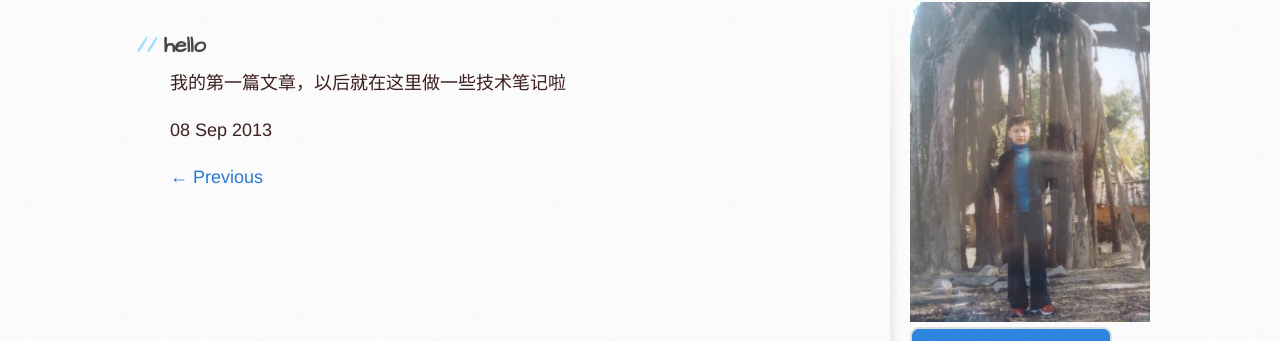
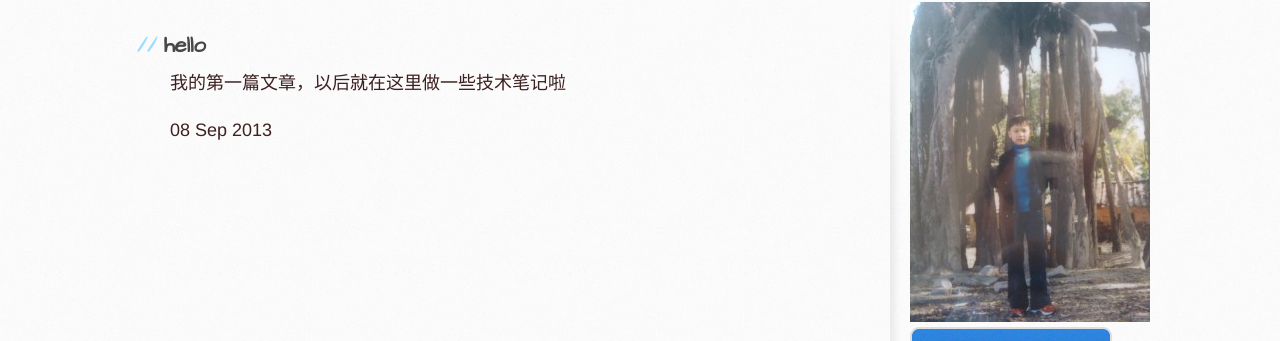
Before and after one commit to huolinliang/blog_leung, a Jekyll site: the page built from _posts/2013-09-08-hello.html, in a window 1280 px wide. Shown: the part 230-571 px from the top of the page. Built offline with Jekyll 4.4.1, drawn with Linux system fonts in a browser that asks for light colours; Markdown is read by kramdown in place of the engine named in the settings.

Commit message:
change goback

```diff
--- a/_layouts/default.html
+++ b/_layouts/default.html
@@ -31,9 +31,7 @@
       <div class="inner clearfix">
         <section id="main-content">
         　          {{ content }}
-  {% if page.previous %}
-    <a id="left" href="{{ page.previous.url }}" title="{{ page.previous.title }}">&larr; Previous</a>
-  {% endif %}
+  <a &larr;name="goback" onclick="history.goback()">
         </section>
 
         <aside id="sidebar">
```
